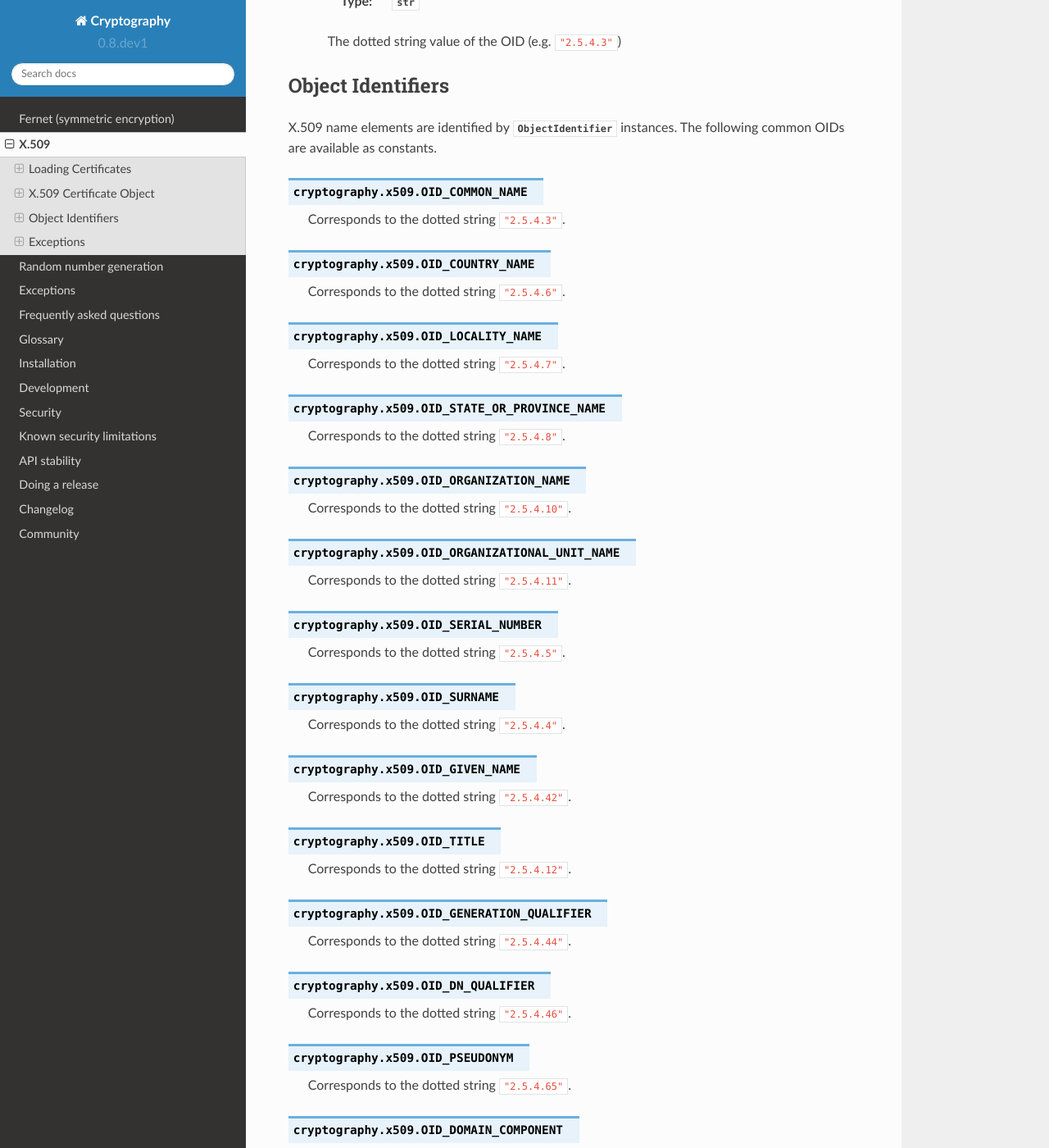
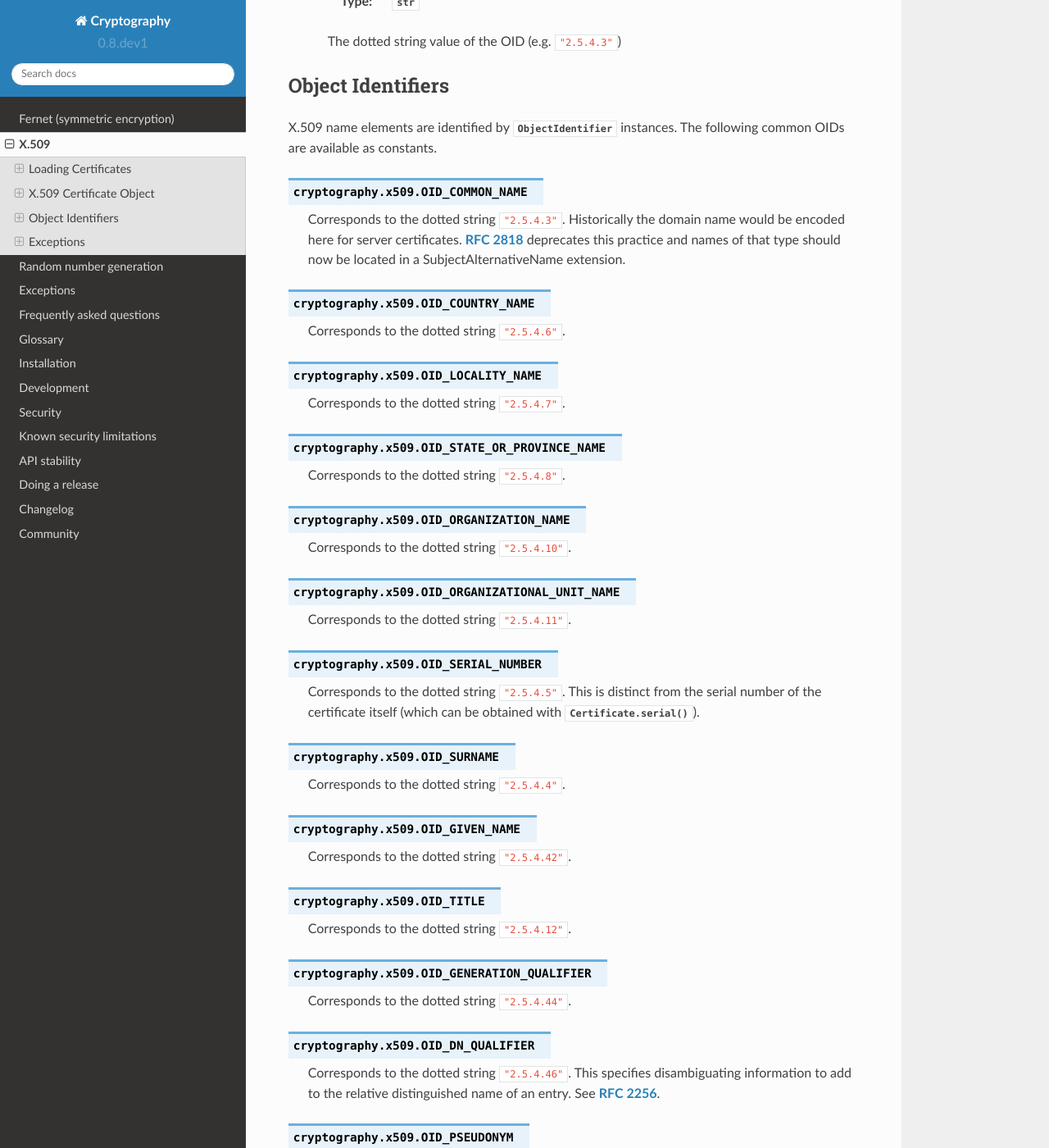
Before and after one commit to WebKing0121/cryptography, a Sphinx documentation site: the page built from docs/x509.rst, in a window 1280 px wide and 1400 px high, scrolled down 3292 px. Shown: the whole window at 82% size. Built offline with Sphinx 7.4.7 and the Read the Docs theme 2.0.0, drawn with Linux system fonts in a browser that asks for light colours; pages that are not in the unit, such as notebooks, are missing from menus; some of the changed text lies outside the part shown.

Commit message:
more x509 oid doc updates

```diff
--- a/docs/x509.rst
+++ b/docs/x509.rst
@@ -220,7 +220,10 @@ following common OIDs are available as constants.
 
 .. data:: OID_COMMON_NAME
 
-    Corresponds to the dotted string ``"2.5.4.3"``.
+    Corresponds to the dotted string ``"2.5.4.3"``. Historically the domain
+    name would be encoded here for server certificates. :rfc:`2818` deprecates
+    this practice and names of that type should now be located in a
+    SubjectAlternativeName extension.
 
 .. data:: OID_COUNTRY_NAME
 
@@ -244,7 +247,9 @@ following common OIDs are available as constants.
 
 .. data:: OID_SERIAL_NUMBER
 
-    Corresponds to the dotted string ``"2.5.4.5"``.
+    Corresponds to the dotted string ``"2.5.4.5"``. This is distinct from the
+    serial number of the certificate itself (which can be obtained with
+    :func:`Certificate.serial`).
 
 .. data:: OID_SURNAME
 
@@ -264,7 +269,9 @@ following common OIDs are available as constants.
 
 .. data:: OID_DN_QUALIFIER
 
-    Corresponds to the dotted string ``"2.5.4.46"``.
+    Corresponds to the dotted string ``"2.5.4.46"``. This specifies
+    disambiguating information to add to the relative distinguished name of an
+    entry. See :rfc:`2256`.
 
 .. data:: OID_PSEUDONYM
 
@@ -272,7 +279,8 @@ following common OIDs are available as constants.
 
 .. data:: OID_DOMAIN_COMPONENT
 
-    Corresponds to the dotted string ``"0.9.2342.19200300.100.1.25"``.
+    Corresponds to the dotted string ``"0.9.2342.19200300.100.1.25"``. A string
+    holding one component of a domain name. See :rfc:`4519`.
 
 .. data:: OID_EMAIL_ADDRESS
 
```
